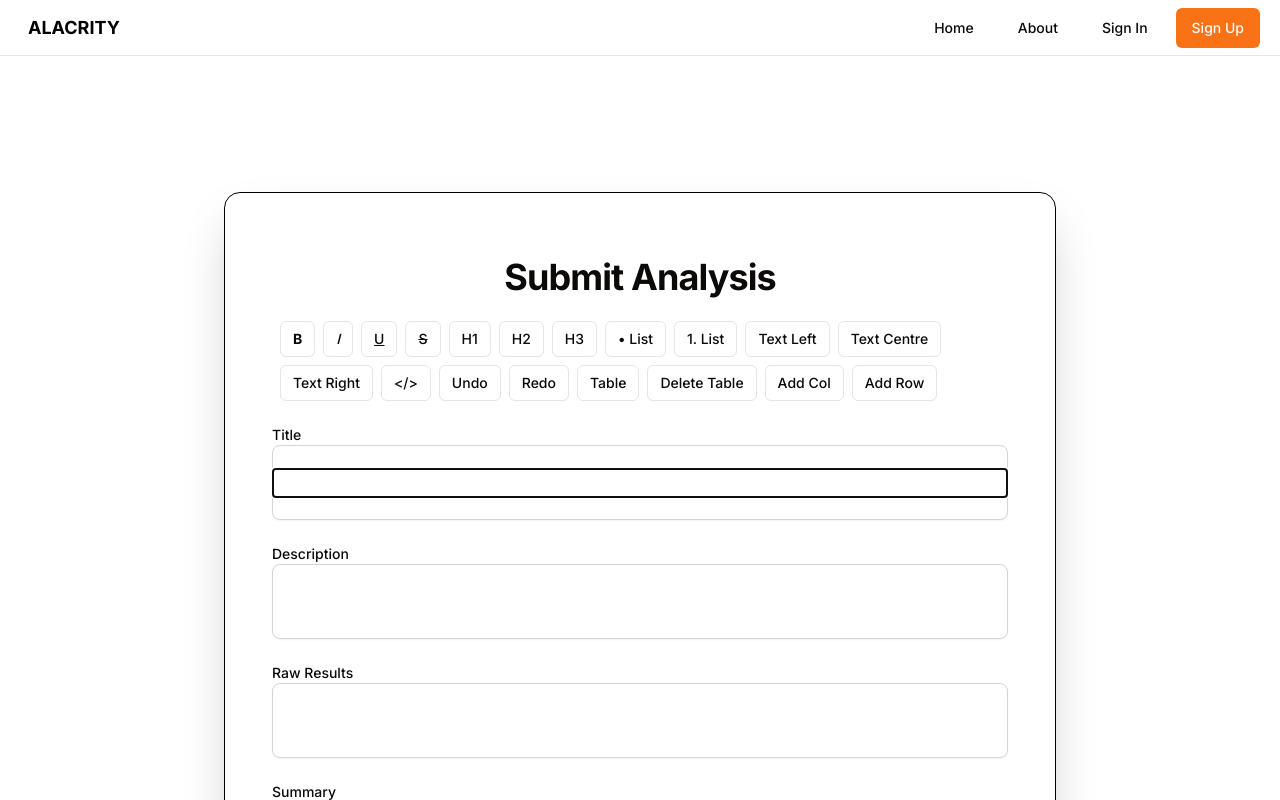
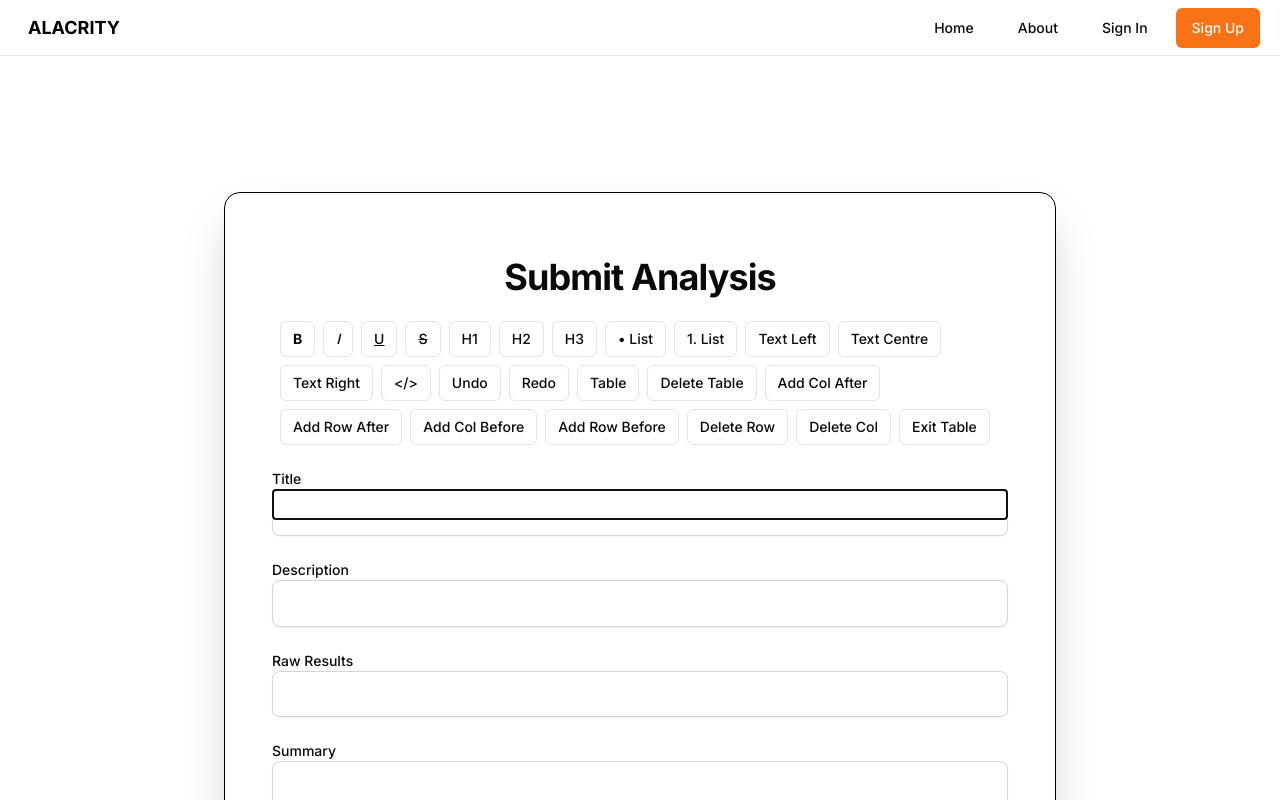
Before and after one commit to Stephen219/Alacrity-Data-Sharing-Platform, a Next.js app in the folder alacrity_frontend/: page /researcher/publicationForm in a window 1280 px wide. Shown: the top 800 px of the page. Built offline with nearby package versions, Linux system fonts and the light colour scheme.

Commit message:
made table features user friendly

```diff
--- a/alacrity_frontend/src/app/globals.css
+++ b/alacrity_frontend/src/app/globals.css
@@ -94,3 +94,74 @@ body {
 .scrollbar-custom::-webkit-scrollbar-thumb:hover {
   background: #a0a0a0;
 }
+
+/* tiptap table */
+.tiptap table {
+  width: 95%;
+  border-collapse: collapse;
+  border-radius: 8px;
+  overflow: hidden;
+  margin: 16px auto;
+  box-shadow: 0 4px 6px rgba(0, 0, 0, 0.05);
+}
+
+/* border and cell spacing */
+.tiptap th,
+.tiptap td {
+  border: 1px solid #e5e7eb;
+  padding: 12px;
+  text-align: left;
+  background-color: white;
+}
+
+/* header */
+.tiptap th {
+  background-color: #f8f9fa;
+  color: #374151;
+  font-weight: 600;
+  text-transform: uppercase;
+  letter-spacing: 0.5px;
+  padding-top: 14px;
+  padding-bottom: 14px;
+}
+
+/* Hover on cll */
+.tiptap td:hover {
+  background-color: rgba(0, 0, 0, 0.03);
+  transition: background-color 0.2s ease-in-out;
+}
+
+/* Columns Resisable */
+.tiptap .ProseMirror table td,
+.tiptap .ProseMirror table th {
+  min-width: 50px;
+  position: relative;
+}
+
+/* Resisable Column Indicator */
+.tiptap .ProseMirror table td::before,
+.tiptap .ProseMirror table th::before {
+  content: "";
+  position: absolute;
+  right: -3px;
+  width: 6px;
+  height: 100%;
+  cursor: col-resize;
+  background-color: rgba(0, 0, 0, 0.1);
+  opacity: 0;
+  transition: opacity 0.2s ease-in-out;
+}
+
+.tiptap .ProseMirror table td:hover::before,
+.tiptap .ProseMirror table th:hover::before {
+  opacity: 1;
+}
+
+/* ensures writing is narrower */
+.tiptap p {
+  max-width: 95%;
+  margin: 0 auto 16px;
+  line-height: 1.6;
+  word-wrap: break-word;
+  overflow-wrap: break-word;
+}
--- a/alacrity_frontend/src/components/TextEditor.tsx
+++ b/alacrity_frontend/src/components/TextEditor.tsx
@@ -57,9 +57,12 @@ const TextEditor = ({ content, onChange, editorInstance, setEditorInstance,
       Highlight,
       CodeBlock,
       HorizontalRule,
-      Table.configure({ resizable: true }),
+      Table.configure({
+        resizable: true,
+      }),
       TableRow,
-      TableCell,
+      TableCell.configure({
+      }),
       TableHeader,
     ],
     content,
@@ -79,7 +82,7 @@ const TextEditor = ({ content, onChange, editorInstance, setEditorInstance,
 
   useEffect(() => {
     if (editor && content !== editor.getHTML()) {
-      editor.commands.setContent(content, false);
+      editor?.commands.setContent(content, false);
     }
   }, [content, editor]);
 
--- a/alacrity_frontend/src/components/TextEditorToolbar.tsx
+++ b/alacrity_frontend/src/components/TextEditorToolbar.tsx
@@ -8,6 +8,7 @@ import { useState } from "react";
 interface ToolbarProps {
   editor: Editor | null;
 }
+
 
 const TextEditorToolbar = ({ editor }: ToolbarProps) => {
     const [, forceUpdate] = useState(0);
@@ -217,19 +218,62 @@ const TextEditorToolbar = ({ editor }: ToolbarProps) => {
         Delete Table
       </Button>
       <Button variant="outline" size="sm"         onClick={() => {
+          editor.chain().focus().addColumnAfter().run();
+          forceUpdate(prev => prev + 1);
+        }}
+      >
+        Add Col After
+      </Button>
+      <Button variant="outline" size="sm"         onClick={() => {
+          editor.chain().focus().addRowAfter().run();
+          forceUpdate(prev => prev + 1);
+        }}
+      >
+        Add Row After
+      </Button>
+      <Button variant="outline" size="sm"         onClick={() => {
           editor.chain().focus().addColumnBefore().run();
           forceUpdate(prev => prev + 1);
         }}
       >
-        Add Col
+        Add Col Before
       </Button>
       <Button variant="outline" size="sm"         onClick={() => {
           editor.chain().focus().addRowBefore().run();
           forceUpdate(prev => prev + 1);
         }}
       >
-        Add Row
+        Add Row Before
       </Button>
+      <Button
+  variant="outline"
+  size="sm"
+  onClick={() => editor.chain().focus().deleteRow().run()}
+>
+  Delete Row
+</Button>
+
+<Button
+  variant="outline"
+  size="sm"
+  onClick={() => editor.chain().focus().deleteColumn().run()}
+>
+  Delete Col
+</Button>
+
+
+      <Button
+  variant="outline"
+  size="sm"
+  onClick={() => {
+    editor.commands.insertContentAt(editor.state.doc.content.size, "<p><br/></p>");
+    editor.commands.focus();
+  }}
+>
+  Exit Table
+</Button>
+
+
 
     </div>
   );
```
